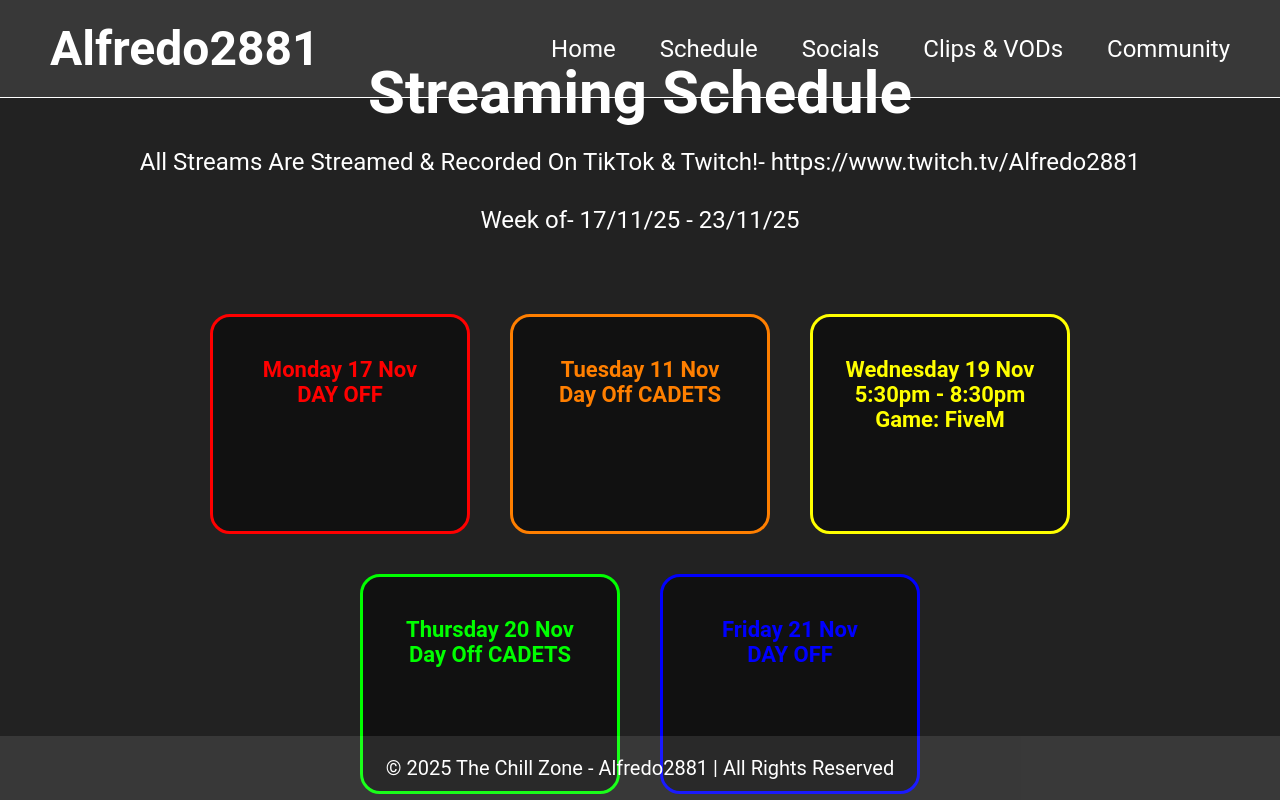
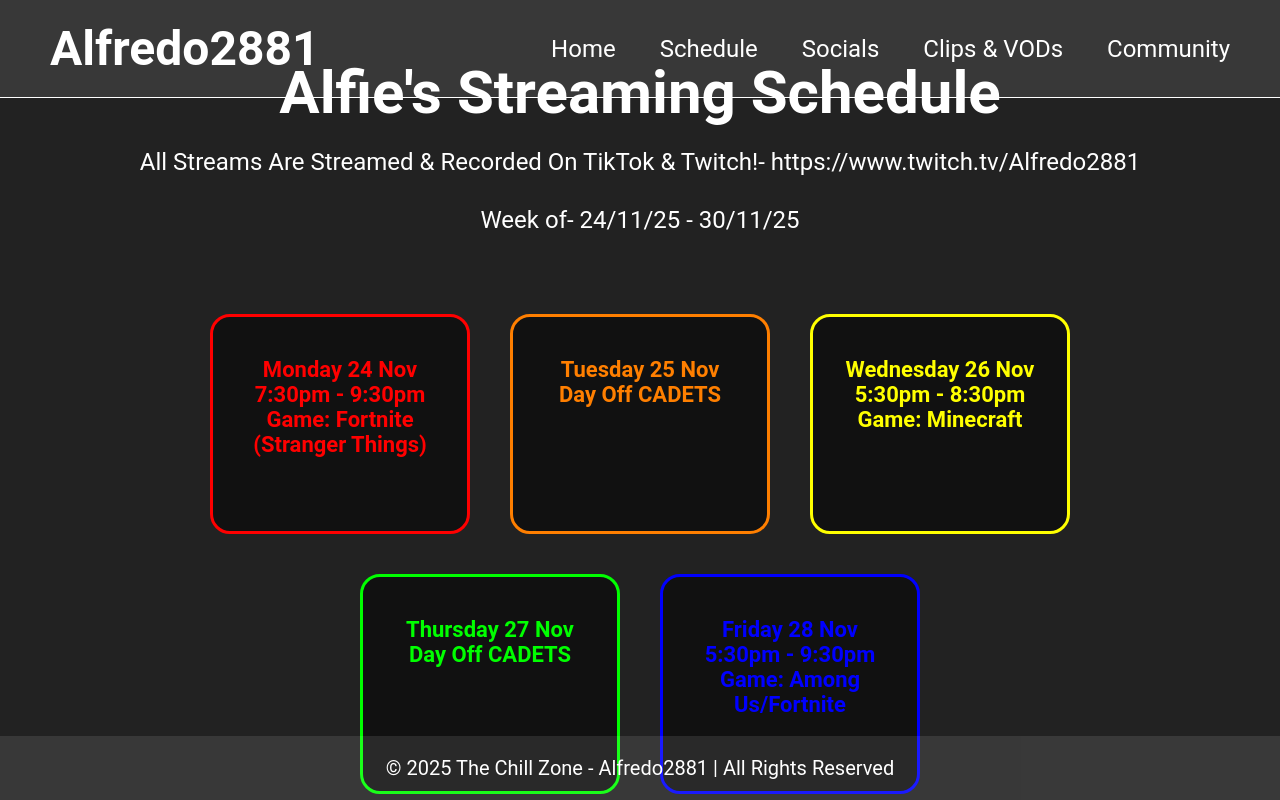
Before and after one commit to Alfie067/Website, a website: page index.html in a window 1280 px wide. Both pictures are taken after a click on the link "Schedule". Drawn offline with Linux system fonts and the light colour scheme; no server answers.

Commit message:
Schedule Update index.html

```diff
--- a/index.html
+++ b/index.html
@@ -350,25 +350,25 @@
 
     <!-- Schedule -->
     <section id="schedule" style="background: #222">
-      <h2>Streaming Schedule</h2>
+      <h2>Alfie's Streaming Schedule</h2>
       <p>All Streams Are Streamed & Recorded On TikTok & Twitch!- https://www.twitch.tv/Alfredo2881</p>
-      <p>Week of- 17/11/25 - 23/11/25</p>
+      <p>Week of- 24/11/25 - 30/11/25</p>
       <div class="schedule-container">
         <div class="schedule-box">
-          <strong>Monday 17 Nov</strong><br />DAY OFF<br />
+          <strong>Monday 24 Nov</strong><br />7:30pm - 9:30pm<br />Game: Fortnite (Stranger Things)
         </div>
         <div class="schedule-box">
-          <strong>Tuesday 11 Nov</strong><br />Day Off CADETS
+          <strong>Tuesday 25 Nov</strong><br />Day Off CADETS
         </div>
         <div class="schedule-box">
-          <strong>Wednesday 19 Nov</strong><br />5:30pm - 8:30pm<br />Game:
-          FiveM
+          <strong>Wednesday 26 Nov</strong><br />5:30pm - 8:30pm<br />Game:
+          Minecraft
         </div>
         <div class="schedule-box">
-          <strong>Thursday 20 Nov</strong><br />Day Off CADETS
+          <strong>Thursday 27 Nov</strong><br />Day Off CADETS
         </div>
         <div class="schedule-box">
-          <strong>Friday 21 Nov</strong><br />DAY OFF<br />
+          <strong>Friday 28 Nov</strong><br />5:30pm - 9:30pm<br />Game: Among Us/Fortnite
         </div>
       </div>
     </section>
```
